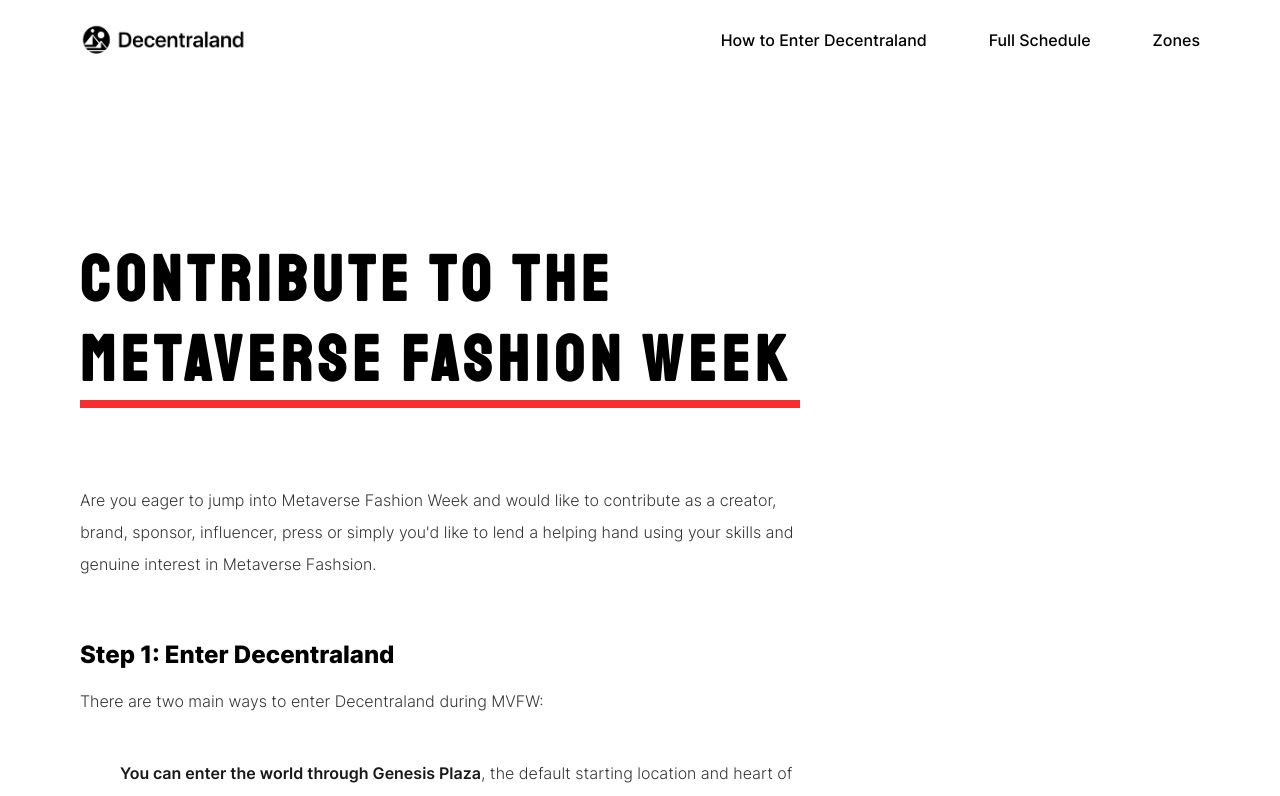
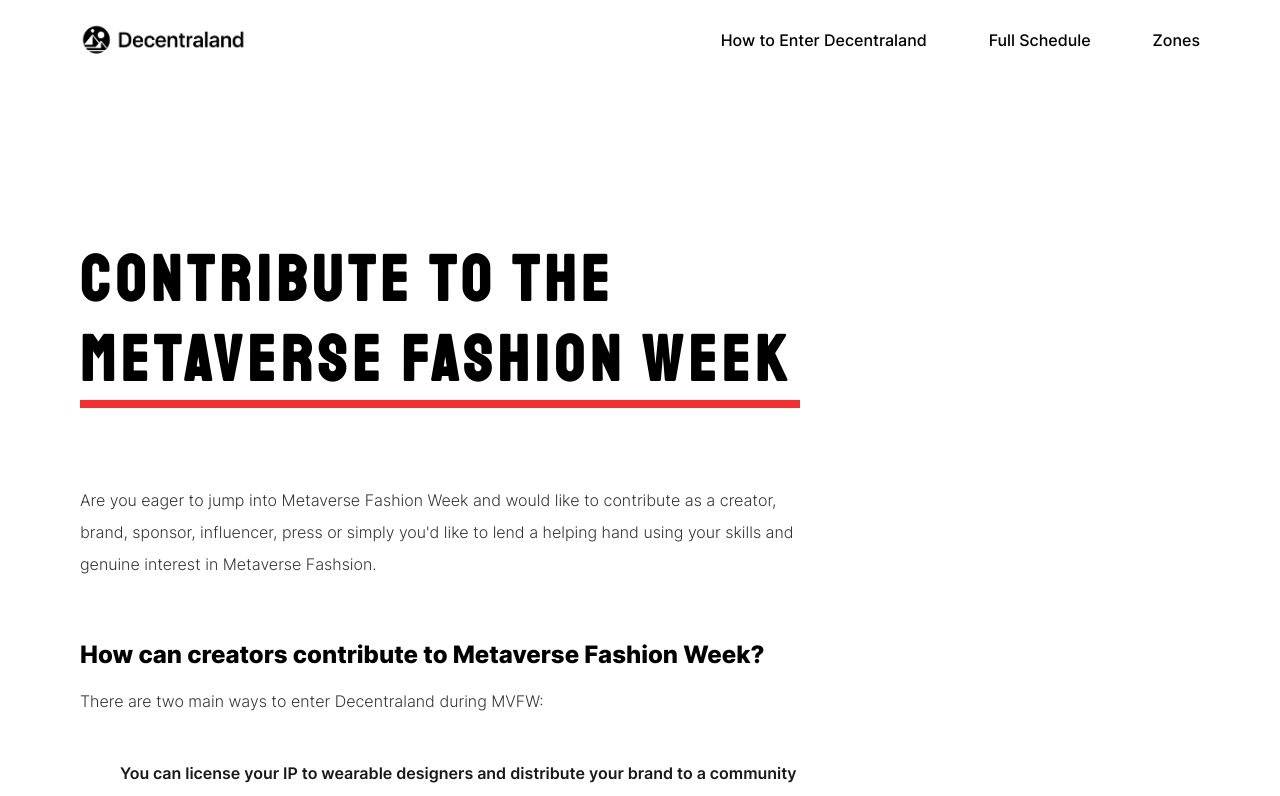
Before and after one commit to rigotoni/fashion-week-1, a Next.js app: page /sign-up in a window 1280 px wide. Shown: the top 796 px of the page. Built offline with nearby package versions, Linux system fonts and the light colour scheme; no server answers.

Commit message:
Update sign-up.js

```diff
--- a/pages/sign-up.js
+++ b/pages/sign-up.js
@@ -43,16 +43,16 @@
                                 </p>
                                 <div className="steps">
                                     <div className="step">
-                                        <h2>Step 1: Enter Decentraland</h2>
+                                        <h2>How can creators contribute to Metaverse Fashion Week?</h2>
                                         <p>There are two main ways to enter Decentraland during MVFW:</p>
                                         <ol>
                                             <li>
                                                 <p>
-                                                    <strong>You can enter the world through Genesis Plaza</strong>, the default starting location and heart of Decentraland. The location is in the center of the Decentraland map but also has portals you can jump into to get to different areas of the world. In this location you’ll also find robots that can tell you more about Decentraland.
+                                                    <strong>You can license your IP to wearable designers and distribute your brand to a community of early adopters</strong>, Decentraland is the first and only open-source, web3 metaverse platform that allows fashion designers to design and mint everything from wearable items like hats, sunglasses, t-shirt and dresses to entire skin designs and custom emotes. Pairing metaverse fashion with music and live entertainment along with celebrity meetups in-world are also an attractive feature of the Metaverse fashion week and we are constantly looking for artists who wish to bring their audience to a novel experience in 3D virtual events.
 
                                                 </p>
                                                 <p>
-                                                    To jump into Genesis Plaza, follow <a href="https://play.decentraland.org/" target="_blank" rel="noreferrer">this link</a>
+                                                    To jump into the Fashion District, follow <a href="https://play.decentraland.org/" target="_blank" rel="noreferrer">this link</a>
                                                 </p>
                                             </li>
                                             <strong>OR</strong>
```
